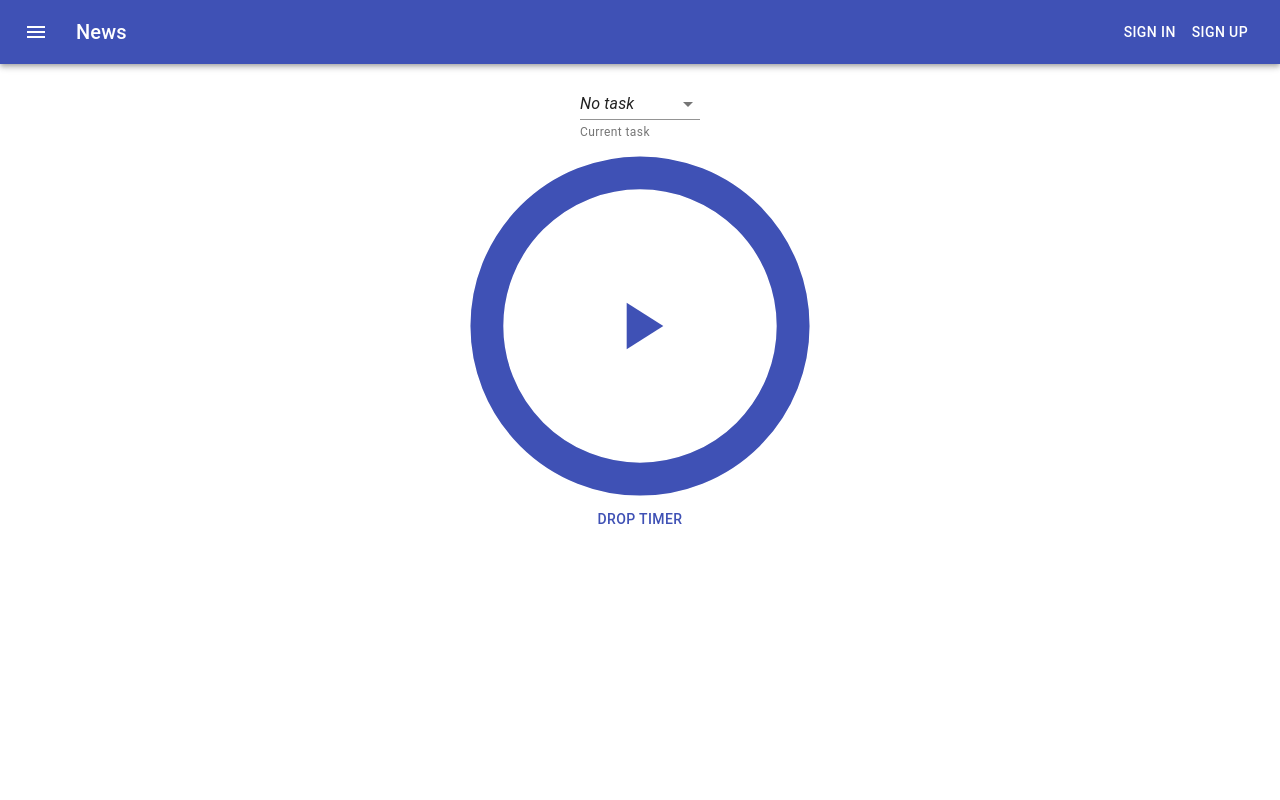
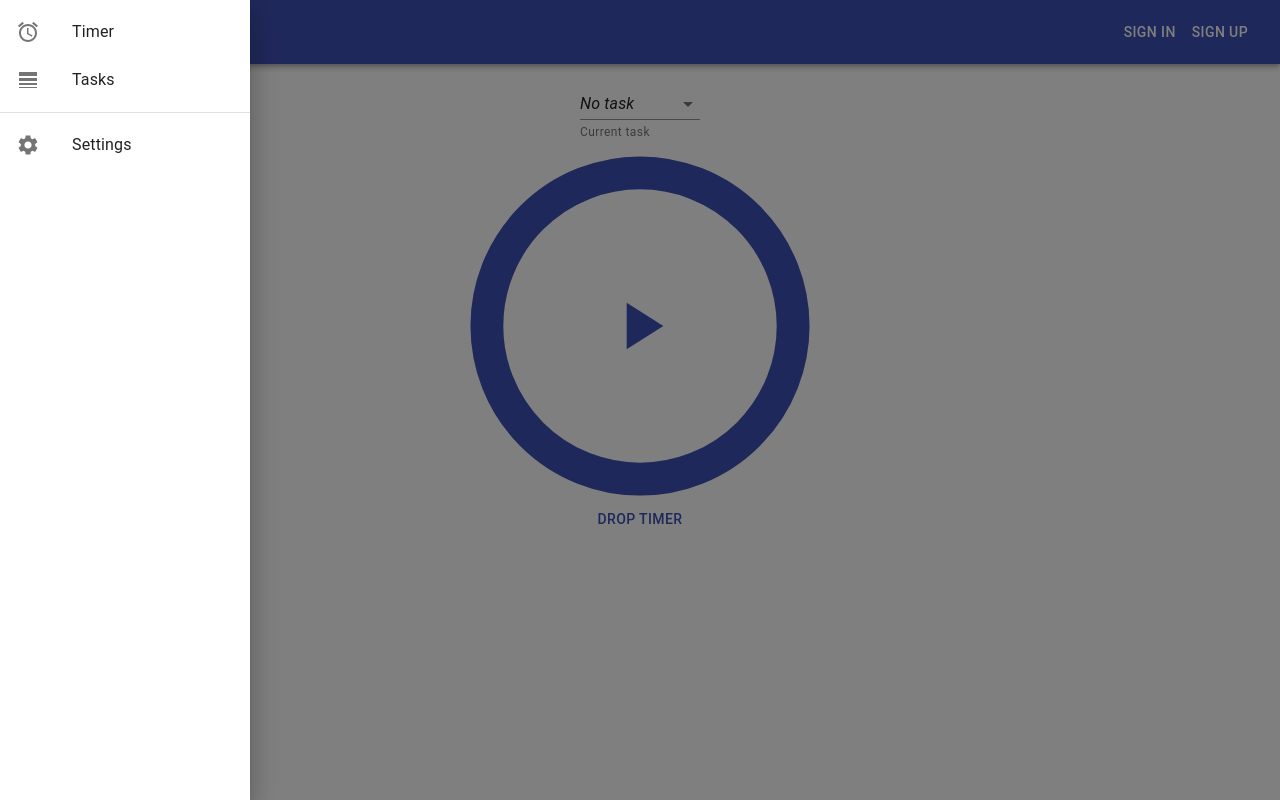
Before and after one commit to MetaMmodern/Pomodorro, a React (Create React App) app in the folder client/: page / in a window 1280 px wide. Both pictures are taken after a click on the button 36 px from the left and 32 px from the top of the page. Built offline with nearby package versions, Linux system fonts and the light colour scheme.

Commit message:
add side Panel

```diff
--- a/client/src/App.js
+++ b/client/src/App.js
@@ -2,11 +2,13 @@ import React from "react";
 import "./App.scss";
 import NavBar from "./components/NavBar/NavBar";
 import TimerSection from "./components/TimerSection/TimerSection";
+import Panel from "./components/Panel/Panel";
 
 function App(props) {
   return (
     <div className="App">
       <NavBar />
+      <Panel />
       <TimerSection />
 
       {/* <Header />
--- a/client/src/components/NavBar/NavBar.js
+++ b/client/src/components/NavBar/NavBar.js
@@ -8,6 +8,8 @@ import {
   makeStyles,
 } from "@material-ui/core";
 import MenuIcon from "@material-ui/icons/Menu";
+import { connect } from "react-redux";
+import { togglePanel } from "../../redux/actions/actions";
 const useStyles = makeStyles((theme) => ({
   root: {
     flexGrow: 1,
@@ -19,7 +21,7 @@ const useStyles = makeStyles((theme) => ({
     flexGrow: 1,
   },
 }));
-export default function NavBar() {
+function NavBar(props) {
   const classes = useStyles();
   return (
     <div className={classes.root}>
@@ -30,11 +32,12 @@ export default function NavBar() {
             className={classes.menuButton}
             color="inherit"
             aria-label="menu"
+            onClick={props.togglePanel}
           >
             <MenuIcon />
           </IconButton>
           <Typography variant="h6" className={classes.title}>
-            News
+            Timer
           </Typography>
           <Button color="inherit">Sign in</Button>
           <Button color="inherit">Sign up</Button>
@@ -43,3 +46,9 @@ export default function NavBar() {
     </div>
   );
 }
+
+const mapDispatchToProps = {
+  togglePanel,
+};
+
+export default connect(null, mapDispatchToProps)(NavBar);
--- /dev/null
+++ b/client/src/components/Panel/Panel.js
@@ -0,0 +1,91 @@
+import React from "react";
+import clsx from "clsx";
+import { makeStyles } from "@material-ui/core/styles";
+import SwipeableDrawer from "@material-ui/core/SwipeableDrawer";
+import Button from "@material-ui/core/Button";
+import List from "@material-ui/core/List";
+import Divider from "@material-ui/core/Divider";
+import ListItem from "@material-ui/core/ListItem";
+import ListItemIcon from "@material-ui/core/ListItemIcon";
+import ListItemText from "@material-ui/core/ListItemText";
+import SettingsIcon from "@material-ui/icons/Settings";
+import AlarmIcon from "@material-ui/icons/Alarm";
+import LineWeightIcon from "@material-ui/icons/LineWeight";
+import { connect } from "react-redux";
+import { togglePanel } from "../../redux/actions/actions";
+const useStyles = makeStyles({
+  list: {
+    width: 250,
+  },
+  fullList: {
+    width: "auto",
+  },
+});
+function Panel(props) {
+  const classes = useStyles();
+  const iOS = process.browser && /iPad|iPhone|iPod/.test(navigator.userAgent);
+  // list of items in side panel
+  const list = () => (
+    <div
+      className={clsx(classes.list, {
+        [classes.fullList]: false,
+      })}
+      role="presentation"
+      onClick={props.togglePanel}
+      onKeyDown={props.togglePanel}
+    >
+      <List>
+        <ListItem button key={"Timer"}>
+          <ListItemIcon>
+            <AlarmIcon />
+          </ListItemIcon>
+          <ListItemText primary={"Timer"} />
+        </ListItem>
+
+        <ListItem button key={"Tasks"}>
+          <ListItemIcon>
+            <LineWeightIcon />
+          </ListItemIcon>
+          <ListItemText primary={"Tasks"} />
+        </ListItem>
+      </List>
+
+      <Divider />
+
+      <List>
+        <ListItem button key={"Settings"}>
+          <ListItemIcon>
+            <SettingsIcon />
+          </ListItemIcon>
+          <ListItemText primary={"Settings"} />
+        </ListItem>
+      </List>
+    </div>
+  );
+
+  return (
+    <div>
+      <React.Fragment key={"left"}>
+        <SwipeableDrawer
+          anchor="left"
+          open={props.isOpen}
+          onClose={props.togglePanel}
+          onOpen={props.togglePanel}
+          disableBackdropTransition={!iOS}
+          disableDiscovery={iOS}
+        >
+          {list()}
+        </SwipeableDrawer>
+      </React.Fragment>
+    </div>
+  );
+}
+
+const mapStateToProps = (state) => ({
+  isOpen: state.sidePanel.isOpen,
+});
+
+const mapDispatchToProps = {
+  togglePanel,
+};
+export default connect(mapStateToProps, mapDispatchToProps)(Panel);
--- a/client/src/components/SVGCircle/SVGCircle.js
+++ b/client/src/components/SVGCircle/SVGCircle.js
@@ -24,8 +24,8 @@ function SVGCircle(props) {
           stroke: props.color,
           boxShadow: "inset 1px 1px 1px #f2f2f205",
           strokeWidth: props.width,
-          transition:
-            props.timeInMinutes > 1 ? "stroke-dashoffset 0.1s linear" : "none",
+          // transition:
+          //   props.timeInMinutes > 1 ? "stroke-dashoffset 0.1s linear" : "none",
         }}
       />
     </svg>
--- a/client/src/components/TimerSection/TimerSection.js
+++ b/client/src/components/TimerSection/TimerSection.js
@@ -7,7 +7,7 @@ import { manualStopTimer } from "../../redux/actions/actions";
 import "./TimerSection.scss";
 function TimerSection(props) {
   return (
-    <div class="timerSection">
+    <div className="timerSection">
       <div>
         <TaskSelector />
       </div>
--- a/client/src/index.js
+++ b/client/src/index.js
@@ -24,11 +24,9 @@ const store = createStore(
   composeEnhancers(applyMiddleware(loggerMiddleware, thunk))
 );
 ReactDOM.render(
-  <React.StrictMode>
-    <Provider store={store}>
-      <App />
-    </Provider>
-  </React.StrictMode>,
+  <Provider store={store}>
+    <App />
+  </Provider>,
   document.getElementById("root")
 );
 
--- a/client/src/redux/actions/actionTypes.js
+++ b/client/src/redux/actions/actionTypes.js
@@ -2,3 +2,4 @@ export const TICK = "TICK";
 export const START_TIMER = "START_TIMER";
 export const STOP_TIMER = "STOP_TIMER";
 export const PAUSE_TIMER = "PAUSE_TIMER";
+export const TOGGLE_PANEL = "TOGGLE_PANEL";
--- a/client/src/redux/actions/actions.js
+++ b/client/src/redux/actions/actions.js
@@ -1,4 +1,10 @@
-import { TICK, START_TIMER, STOP_TIMER, PAUSE_TIMER } from "./actionTypes";
+import {
+  TICK,
+  START_TIMER,
+  STOP_TIMER,
+  PAUSE_TIMER,
+  TOGGLE_PANEL,
+} from "./actionTypes";
 
 let timer = null;
 let backtimer = null;
@@ -32,19 +38,19 @@ const tick = () => {
 
 function stopTimer(dispatch) {
   clearInterval(timer);
-  backtimer = setInterval(() => dispatch(backTick()), 3);
+  backtimer = setInterval(() => dispatch(backTick()), 4);
 }
 
 export function manualStopTimer() {
   clearInterval(timer);
   return (dispatch) => {
-    backtimer = setInterval(() => dispatch(backTick()), 3);
+    backtimer = setInterval(() => dispatch(backTick()), 4);
   };
 }
 
 const backTick = () => {
   return (dispatch, getState) => {
-    const nextTime = getState().timer.percents - 4.4;
+    const nextTime = getState().timer.percents - 1.1;
     if (nextTime >= 0) {
       dispatch({
         type: TICK,
@@ -65,3 +71,10 @@ export function pauseTimer() {
     type: PAUSE_TIMER,
   };
 }
+
+export function togglePanel(event) {
+  return {
+    type: TOGGLE_PANEL,
+    event,
+  };
+}
--- /dev/null
+++ b/client/src/redux/reducers/sidePanel.reducer.js
@@ -0,0 +1,19 @@
+const initialState = { isOpen: false };
+
+export default function sidePanel(state = initialState, action) {
+  switch (action.type) {
+    case "TOGGLE_PANEL":
+      if (
+        action.event &&
+        action.event.type === "keydown" &&
+        (action.event.key === "Tab" || action.event.key === "Shift")
+      ) {
+        return state;
+      }
+
+      return { isOpen: !state.isOpen };
+
+    default:
+      return state;
+  }
+}
--- a/client/src/redux/rootReducer.js
+++ b/client/src/redux/rootReducer.js
@@ -1,3 +1,4 @@
 import { combineReducers } from "redux";
 import timer from "./reducers/timer.reducer";
-export default combineReducers({ timer });
+import sidePanel from "./reducers/sidePanel.reducer";
+export default combineReducers({ timer, sidePanel });
```
